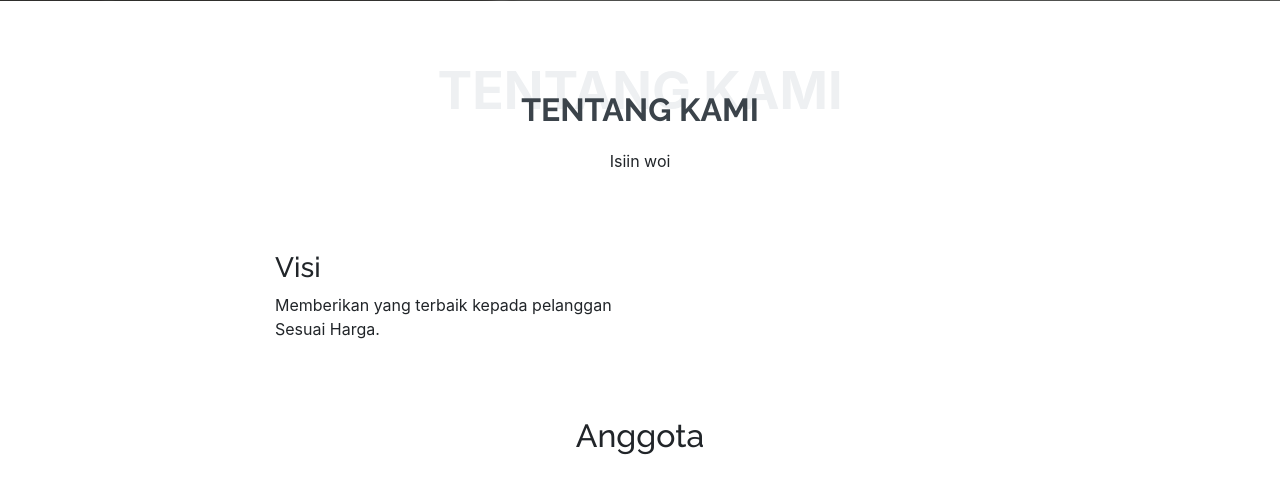
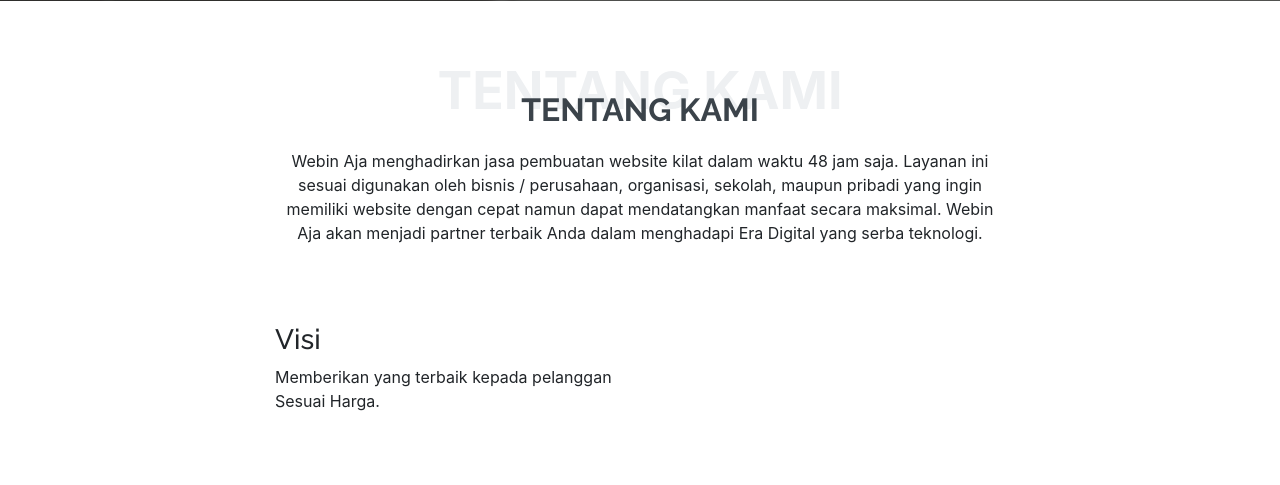
Before and after one commit to bennysnaga/uts_si_repo, a CodeIgniter app: page /utsSI/index.php/webin/index in a window 1280 px wide. Shown: the part 799-1284 px from the top of the page. Run offline with CodeIgniter, Linux system fonts and the light colour scheme; some libraries are stand-ins or nearby versions.

Commit message:
Update webin.php

```diff
--- a/application/views/webin.php
+++ b/application/views/webin.php
@@ -14,7 +14,7 @@
             <span>Tentang Kami</span>
             <h2  >Tentang Kami</h2>
 
-            <p >Isiin woi</p>
+            <p> Webin Aja menghadirkan jasa pembuatan website kilat dalam waktu 48 jam saja. Layanan ini sesuai digunakan oleh bisnis / perusahaan, organisasi, sekolah, maupun pribadi yang ingin memiliki website dengan cepat namun dapat mendatangkan manfaat secara maksimal. Webin Aja akan menjadi partner terbaik Anda dalam menghadapi Era Digital yang serba teknologi.</p>
           </div>
         </div>
         <div class="row">
```
